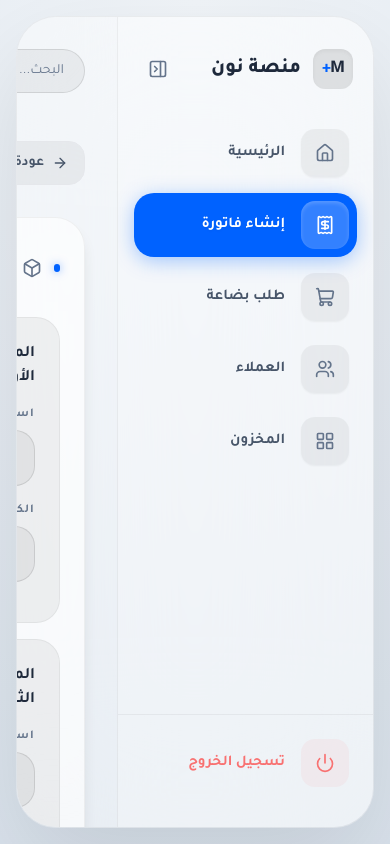
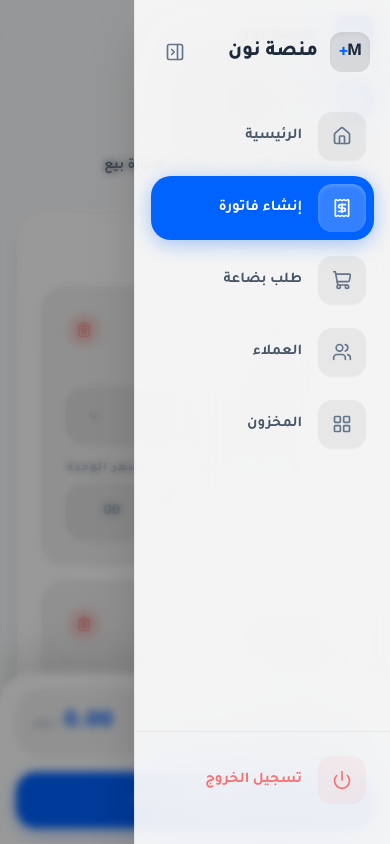
Before and after one commit to ofifice-alalem/tdm-design-for-v3, a React (Vite) app: page /invoice/create in a window 390 px wide. Built offline with nearby package versions, Linux system fonts and the light colour scheme; grey boxes are pictures that could not be loaded.

Commit message:
first commit

```diff
--- a/src/compenntes/layout/AppShell.tsx
+++ b/src/compenntes/layout/AppShell.tsx
@@ -53,21 +53,39 @@ export function AppShell({ children }: AppShellProps) {
 
   return (
     // Outer wrapper: exactly the viewport height, no overflow
-    <div className="h-screen w-screen flex items-center justify-center p-4 lg:p-6 transition-colors duration-500 overflow-hidden">
+    <div className="h-[100dvh] w-screen flex items-center justify-center p-0 lg:p-6 transition-colors duration-500 overflow-hidden bg-slate-100 dark:bg-slate-950 lg:bg-transparent">
 
       {/* Frosted-glass application window — fills available space */}
-      <div className="spatial-window w-full h-full flex relative overflow-hidden">
+      <div className="spatial-window w-full h-full flex relative overflow-hidden lg:rounded-[40px] !rounded-none border-none lg:border">
 
-        {/* ── Sidebar: stretches full height ──────────── */}
+        {/* Mobile Overlay for Sidebar */}
+        {isSidebarOpen && (
+          <div
+            className="fixed inset-0 bg-black/40 backdrop-blur-sm z-[998] lg:hidden animate-in fade-in duration-300"
+            onClick={() => setIsSidebarOpen(false)}
+          />
+        )}
+
+        {/* ── Sidebar ── */}
         <AppSidebar
           isOpen={isSidebarOpen}
           onToggle={() => setIsSidebarOpen((prev) => !prev)}
         />
 
-        {/* ── Content area: only this part scrolls ───── */}
-        <div className="flex-1 flex flex-col p-8 lg:p-10 overflow-y-auto min-w-0 h-full">
+        {/* ── Content area ── */}
+        <div className="flex-1 flex flex-col p-4 md:p-8 lg:p-10 overflow-y-auto min-w-0 h-full relative">
 
-          {/* Top Nav */}
+          {/* Top Nav (Modified for mobile) */}
+          <div className="lg:hidden flex items-center mb-6">
+            <button
+              onClick={() => setIsSidebarOpen(true)}
+              className="w-10 h-10 rounded-xl bg-primary text-white flex items-center justify-center shadow-lg"
+            >
+               <svg width="20" height="20" viewBox="0 0 24 24" fill="none" stroke="currentColor" strokeWidth="2.5"><path d="M3 12h18M3 6h18M3 18h18"/></svg>
+            </button>
+            <span className="mr-4 font-black text-slate-800 dark:text-white text-lg">منصة نون</span>
+          </div>
+
           <TopNav isDark={isDark} onToggleTheme={toggleTheme} />
 
           {/* Page content injected here */}
--- a/src/compenntes/layout/AppSidebar.tsx
+++ b/src/compenntes/layout/AppSidebar.tsx
@@ -22,12 +22,14 @@ export function AppSidebar({ isOpen, onToggle }: AppSidebarProps) {
   return (
     <aside
       className={`
-        ${isOpen ? 'w-64' : 'w-[88px]'}
+        ${isOpen ? 'w-64 translate-x-0' : 'w-[88px] max-lg:translate-x-full'}
+        max-lg:fixed max-lg:right-0 max-lg:top-0 max-lg:bottom-0 max-lg:h-screen max-lg:shadow-2xl
         transition-all duration-500 overflow-hidden
         border-l border-black/5 dark:border-white/[0.08]
-        flex flex-col py-8 self-stretch
-        bg-white/20 dark:bg-white/[0.02]
-        relative z-50 shrink-0
+        flex flex-col py-8
+        bg-white/90 dark:bg-slate-900/90 lg:bg-white/20 lg:dark:bg-white/[0.02]
+        backdrop-blur-2xl lg:backdrop-blur-none
+        relative z-[999] shrink-0 self-stretch
       `}
     >
       {/* ── Logo & Toggle ── */}
--- a/src/compenntes/layout/TopNav.tsx
+++ b/src/compenntes/layout/TopNav.tsx
@@ -8,10 +8,10 @@ interface TopNavProps {
 
 export function TopNav({ isDark, onToggleTheme, pageTitle }: TopNavProps) {
   return (
-    <header className="flex justify-between items-center mb-10 shrink-0">
+    <header className="flex justify-between items-center mb-6 lg:mb-10 shrink-0">
 
-      {/* Page title on the left side of topnav (optional) */}
-      <div>
+      {/* Page title - hidden on mobile if narrow */}
+      <div className="hidden sm:block">
         {pageTitle && (
           <p className="text-sm font-bold text-slate-400 dark:text-white/40 tracking-widest uppercase">
             {pageTitle}
@@ -19,39 +19,40 @@ export function TopNav({ isDark, onToggleTheme, pageTitle }: TopNavProps) {
         )}
       </div>
 
-      {/* Controls (right aligned since RTL, appears on left visually) */}
-      <div className="flex items-center gap-4">
+      {/* Controls */}
+      <div className="flex items-center gap-3 md:gap-4 w-full sm:w-auto justify-between sm:justify-end">
 
-        {/* Search Bar */}
-        <div className="relative">
+        {/* Search Bar - hidden on very small screens or made shorter */}
+        <div className="relative hidden md:block">
           <input
             type="text"
             placeholder="البحث..."
-            className="spatial-input w-56 h-11 rounded-full px-5 pl-11 text-sm"
+            className="spatial-input w-44 lg:w-56 h-11 rounded-full px-5 pl-11 text-sm"
           />
           <Search className="w-4 h-4 text-slate-400 dark:text-white/50 absolute left-4 top-1/2 -translate-y-1/2" />
         </div>
 
+        <div className="flex items-center gap-3">
           {/* Theme Toggle */}
           <button
             onClick={onToggleTheme}
-          className="w-11 h-11 rounded-full bg-primary flex items-center justify-center text-white shadow-[0_0_20px_rgba(0,102,255,0.35)] transition-all hover:scale-105 active:scale-95"
-          title="تغيير المظهر"
+            className="w-10 h-10 lg:w-11 lg:h-11 rounded-full bg-primary flex items-center justify-center text-white shadow-[0_0_20px_rgba(0,102,255,0.35)] transition-all hover:scale-105 active:scale-95"
           >
-          {isDark ? <Sun className="w-5 h-5" /> : <Moon className="w-5 h-5" />}
+            {isDark ? <Sun className="w-4 h-4 lg:w-5 lg:h-5" /> : <Moon className="w-4 h-4 lg:w-5 lg:h-5" />}
           </button>
 
           {/* Notification Bell */}
           <div className="relative">
-          <button className="w-11 h-11 rounded-full bg-white/50 dark:bg-white/5 border border-black/10 dark:border-white/10 flex items-center justify-center text-slate-600 dark:text-white hover:bg-white dark:hover:bg-white/10 transition-colors">
-            <Bell className="w-5 h-5" />
+            <button className="w-10 h-10 lg:w-11 lg:h-11 rounded-full bg-white/50 dark:bg-white/5 border border-black/10 dark:border-white/10 flex items-center justify-center text-slate-600 dark:text-white transition-colors">
+              <Bell className="w-4 h-4 lg:w-5 lg:h-5" />
             </button>
             <span className="absolute top-0 right-0 w-2.5 h-2.5 bg-red-500 rounded-full border-2 border-white dark:border-[#1a1a24]" />
           </div>
 
           {/* User Avatar */}
-        <div className="w-11 h-11 rounded-full border-2 border-primary/20 overflow-hidden shadow-lg shrink-0">
+          <div className="w-10 h-10 lg:w-11 lg:h-11 rounded-full border-2 border-primary/20 overflow-hidden shadow-lg shrink-0">
             <img src="https://i.pravatar.cc/150?img=11" alt="المستخدم" className="w-full h-full object-cover" />
+          </div>
         </div>
       </div>
     </header>
--- a/src/index.css
+++ b/src/index.css
@@ -77,19 +77,19 @@
     direction: rtl;
     color: hsl(var(--foreground));
     font-family: 'Tajawal', sans-serif;
-    height: 100vh;
+    height: 100dvh;
     overflow: hidden;
     transition: background-color 0.5s ease-in-out;
   }
 
   html {
-    height: 100vh;
+    height: 100dvh;
     overflow: hidden;
   }
 
   /* Vite/React root must also fill the viewport */
   #root {
-    height: 100vh;
+    height: 100dvh;
     overflow: hidden;
   }
 }
--- a/src/pages/CreateInvoicePage.tsx
+++ b/src/pages/CreateInvoicePage.tsx
@@ -25,10 +25,10 @@ export default function CreateInvoicePage() {
           </div>
         </div>
 
-        <div className="flex flex-col lg:flex-row gap-8 items-start w-full h-full min-h-0">
+        <div className="flex flex-col lg:flex-row gap-6 items-start w-full h-full min-h-0 pb-32 lg:pb-0">
 
         {/* ── Main column: products ── */}
-        <div className="flex-1 min-w-0 flex flex-col gap-6">
+        <div className="flex-1 min-w-0 flex flex-col gap-6 w-full">
 
           <SpatialCard title="المنتجات المحددة" icon={<Box className="w-5 h-5" />}>
             <div className="flex flex-col gap-4">
@@ -43,7 +43,7 @@ export default function CreateInvoicePage() {
                 selectOptions={['كابل الشحن السريع', 'مقابس باور بانك']}
               />
 
-              <button className="w-full h-14 rounded-[20px] bg-white/50 dark:bg-white/5 hover:bg-white dark:hover:bg-white/10 border border-black/10 dark:border-white/10 text-slate-800 dark:text-white font-bold text-base flex items-center justify-center gap-2 transition-all mt-2">
+              <button className="w-full h-14 rounded-[20px] bg-black/3 dark:bg-white/5 hover:bg-black/5 dark:hover:bg-white/10 border border-dashed border-black/15 dark:border-white/10 text-slate-800 dark:text-white font-bold text-base flex items-center justify-center gap-2 transition-all mt-2">
                 <Plus className="w-5 h-5" />
                 إضافة سطر منتج جديد
               </button>
@@ -61,49 +61,55 @@ export default function CreateInvoicePage() {
             options={['المتجر الرئيسي - بغداد', 'فرع الكرادة', 'فرع المنصور', 'فرع الزعفرانية']}
           />
 
-          {/* Invoice Summary */}
-          <div className="bg-white/60 dark:bg-white/5 backdrop-blur-xl rounded-[30px] border border-black/5 dark:border-white/5 p-7 shadow-sm transition-colors duration-500">
-            <div className="flex items-center gap-2 mb-5">
+          {/* Detailed Notes */}
+          <SpatialCard title="ملاحظات تفصيلية" icon={<FileText className="w-5 h-5" />}>
+            <textarea
+              className="spatial-input w-full min-h-[140px] lg:min-h-[180px] resize-none rounded-[20px] p-5 text-sm font-bold mt-2"
+              placeholder="أضف أي تفاصيل أو تعليمات شحن أو ملاحظات..."
+            />
+          </SpatialCard>
+
+          {/* Invoice Summary & Submit - Sticky on Mobile */}
+          <div className="
+            flex flex-col gap-4
+            max-lg:fixed max-lg:bottom-0 max-lg:left-0 max-lg:right-0 max-lg:z-[100]
+            max-lg:bg-white/95 max-lg:dark:bg-slate-900/95 max-lg:p-4
+            max-lg:pb-4
+            max-lg:shadow-[0_-20px_40px_rgba(0,0,0,0.1)]
+            max-lg:backdrop-blur-xl
+            max-lg:rounded-[32px_32px_0px_0px] max-lg:border-t max-lg:border-black/5
+          ">
+            {/* Summary - simplified on mobile trigger or mini view? */}
+            <div className="bg-black/5 dark:bg-white/5 backdrop-blur-xl rounded-[24px] border border-black/5 dark:border-white/5 p-4 lg:p-7 transition-all">
+              {/* Header - hide on mobile to save space */}
+              <div className="hidden lg:flex items-center gap-2 mb-5">
                 <span className="w-2 h-2 rounded-full bg-primary shadow-[0_0_8px_rgba(0,102,255,0.5)]" />
                 <h3 className="text-[15px] font-black text-slate-800 dark:text-white tracking-wide">ملخص الفاتورة</h3>
               </div>
 
               <div className="flex flex-col gap-1">
+                <div className="lg:block hidden">
                    <SummaryRow label="عدد البضاعة" value="0" unit="" />
                    <SummaryRow label="السعر الكلي" value="0.00" unit="دينار" />
-              <SummaryRow label="تخفيض المنتجات" value="0.00" unit="دينار" isDiscount />
-              <SummaryRow label="تخفيض الفاتورة" value="0.00" unit="دينار" isDiscount />
+                </div>
 
-              <div className="border-t border-black/8 dark:border-white/8 my-3" />
-
-              <div className="flex items-center justify-between">
-                <span className="text-[15px] font-black text-slate-700 dark:text-white/80">المجموع النهائي</span>
+                {/* On mobile, show only final total and mini summary */}
+                <div className="flex items-center justify-between lg:mt-3">
+                  <span className="text-[14px] lg:text-[15px] font-black text-slate-700 dark:text-white/80">المجموع النهائي</span>
                   <div className="flex items-baseline gap-2">
-                  <span className="text-3xl font-black text-primary">0.00</span>
-                  <span className="text-base font-bold text-slate-400 dark:text-white/40">دينار</span>
+                    <span className="text-2xl lg:text-3xl font-black text-primary">0.00</span>
+                    <span className="text-xs lg:text-base font-bold text-slate-400 dark:text-white/40">دينار</span>
                   </div>
                 </div>
               </div>
             </div>
 
-          {/* Detailed Notes */}
-          <SpatialCard title="ملاحظات تفصيلية" icon={<FileText className="w-5 h-5" />}>
-            <textarea
-              className="spatial-input w-full min-h-[140px] resize-none rounded-[20px] p-5 text-sm font-bold mt-2"
-              placeholder="أضف أي تفاصيل أو تعليمات شحن أو ملاحظات..."
-            />
-          </SpatialCard>
-
             {/* Submit Button */}
-          <button className="spatial-button w-full h-16 rounded-[24px] flex items-center justify-center gap-2 text-lg shadow-[0_10px_30px_rgba(0,102,255,0.4)]">
-            إنشاء الفاتورة النهائي
-            <svg className="w-5 h-5" viewBox="0 0 24 24" fill="none" stroke="currentColor" strokeWidth="2" strokeLinecap="round" strokeLinejoin="round">
-              <path d="M5 12h14"/><path d="m12 5 7 7-7 7"/>
-            </svg>
+            <button className="spatial-button w-full h-14 lg:h-16 rounded-[20px] lg:rounded-[24px] flex items-center justify-center gap-2 text-base lg:text-lg shadow-[0_10px_30px_rgba(0,102,255,0.4)]">
+              إنشاء الفاتورة
+              <svg className="w-5 h-5" viewBox="0 0 24 24" fill="none" stroke="currentColor" strokeWidth="2.5"><path d="M5 12h14"/><path d="m12 5 7 7-7 7"/></svg>
             </button>
-          <p className="text-center text-slate-400 dark:text-white/30 text-xs font-bold -mt-2">
-            بالنقر هنا سيتم اعتماد الفاتورة فوراً في النظام.
-          </p>
+          </div>
 
         </aside>
       </div>
```
Also changed, not shown: src/pages/NewOrderPage.tsx (+25 -13 lines). Lines whose indentation alone changed are shown as unchanged.
